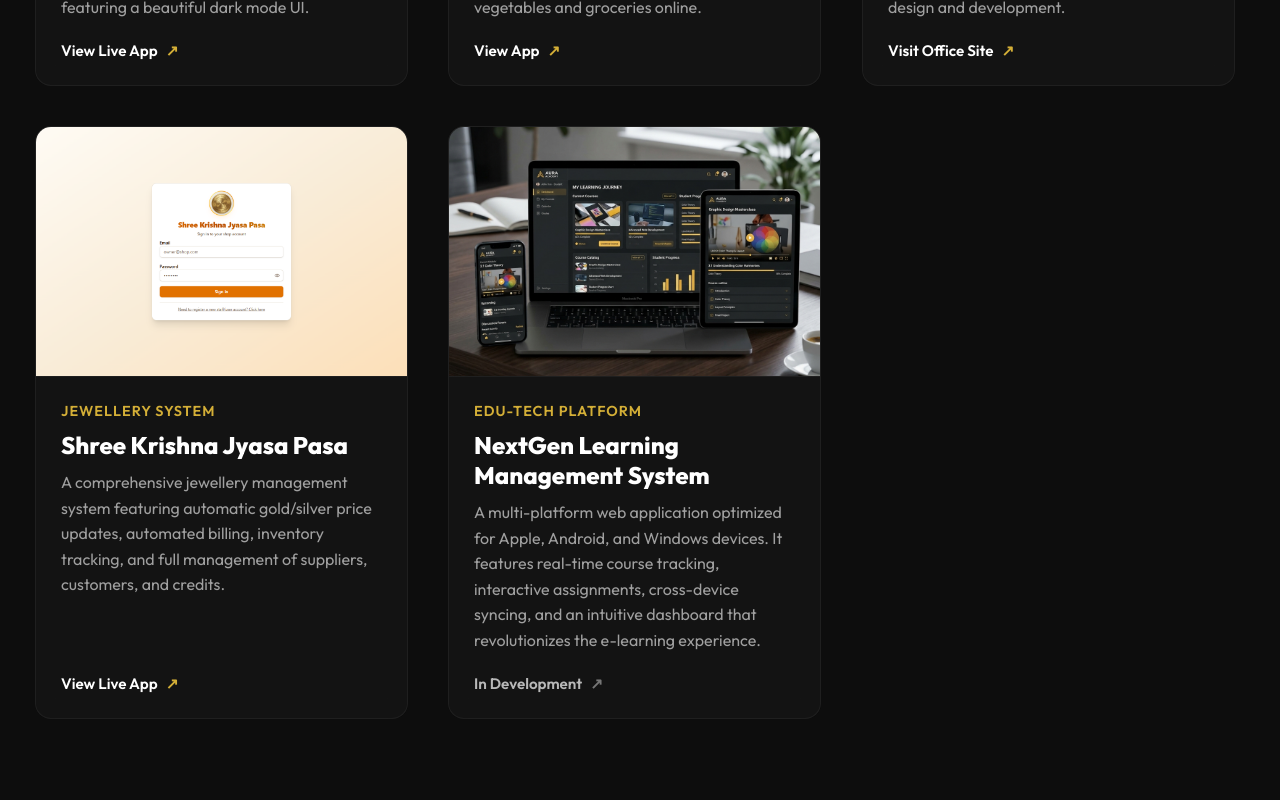
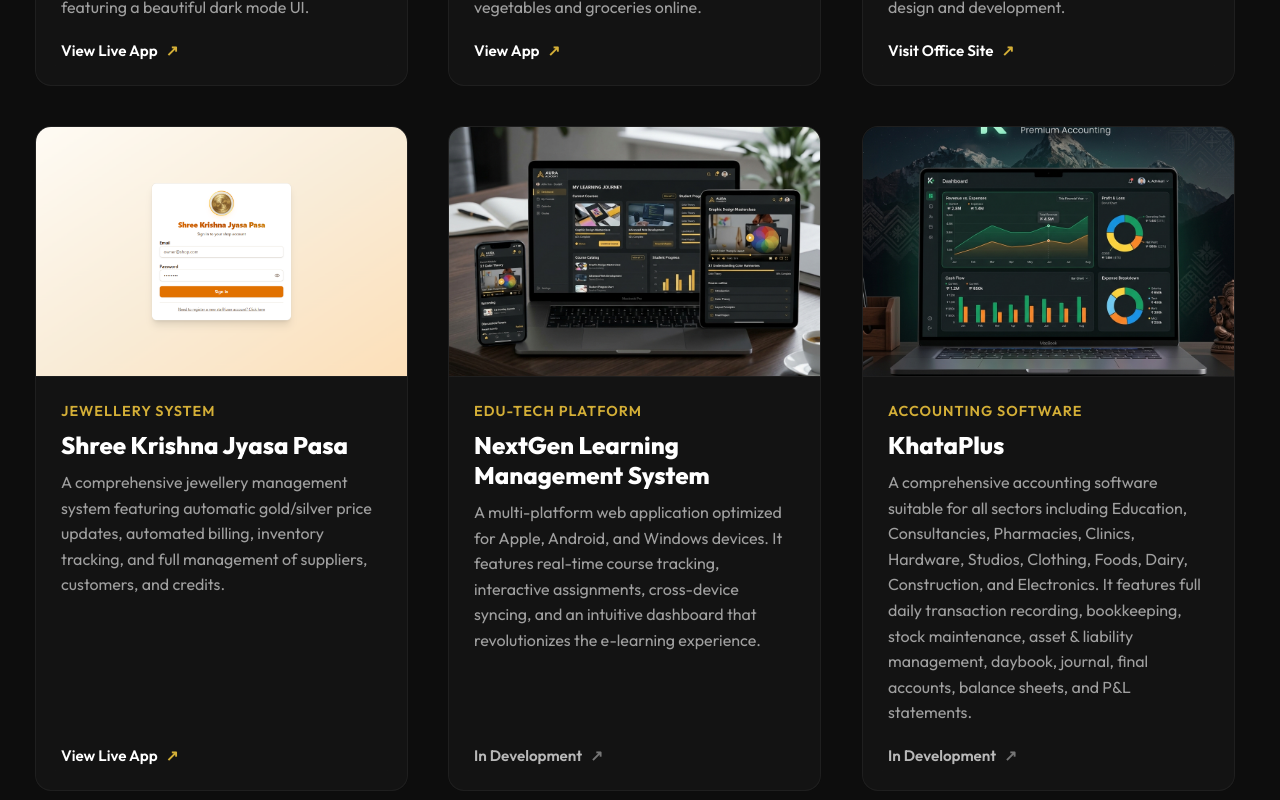
Before and after one commit to shakyamtech/shakya-portal, a React (Vite) app: page / in a window 1280 px wide. Shown: the part 2500-3300 px from the top of the page. Built offline with nearby package versions, Linux system fonts and the light colour scheme.

Commit message:
feat: Add KhataPlus project to portfolio

```diff
--- a/src/App.tsx
+++ b/src/App.tsx
@@ -481,6 +481,17 @@
               </div>
             </div>
 
+            {/* Project 6 */}
+            <div className="glass-panel project-card" style={{ overflow: 'hidden', display: 'flex', flexDirection: 'column' }}>
+              <img src="/images/project_khataplus.png" alt="KhataPlus" style={{ width: '100%', height: '250px', objectFit: 'cover', borderBottom: '1px solid rgba(255,255,255,0.05)' }} />
+              <div style={{ padding: '25px', flex: 1, display: 'flex', flexDirection: 'column' }}>
+                <span style={{ color: 'var(--accent)', fontSize: '0.9rem', fontWeight: 600, letterSpacing: '1px', textTransform: 'uppercase' }}>{t.work.tags.accountingSoftware}</span>
+                <h3 style={{ fontSize: '1.5rem', fontWeight: 700, margin: '10px 0', color: 'var(--text-primary)' }}>{t.work.projects.p6.title}</h3>
+                <p style={{ color: 'var(--text-secondary)', lineHeight: 1.6, flex: 1 }}>{t.work.projects.p6.desc}</p>
+                <a href="#" target="_blank" rel="noopener noreferrer" style={{ color: 'var(--text-primary)', textDecoration: 'none', fontWeight: 600, display: 'inline-flex', alignItems: 'center', gap: '8px', marginTop: '20px', fontSize: '0.95rem', transition: 'color 0.3s', pointerEvents: 'none', opacity: 0.7 }}>In Development <span style={{ color: 'var(--text-secondary)' }}>↗</span></a>
+              </div>
+            </div>
+
           </div>
         </div>
       </section>
--- a/src/translations.ts
+++ b/src/translations.ts
@@ -52,7 +52,8 @@
         mobileApp: "Mobile App",
         businessWebsite: "Business Website",
         jewellerySystem: "Jewellery System",
-        lmsSystem: "Edu-Tech Platform"
+        lmsSystem: "Edu-Tech Platform",
+        accountingSoftware: "Accounting Software"
       },
       btnViewApp: "View Live App",
       btnViewMobileApp: "View App",
@@ -77,6 +78,10 @@
         p5: {
           title: "NextGen Learning Management System",
           desc: "A multi-platform web application optimized for Apple, Android, and Windows devices. It features real-time course tracking, interactive assignments, cross-device syncing, and an intuitive dashboard that revolutionizes the e-learning experience."
+        },
+        p6: {
+          title: "KhataPlus",
+          desc: "A comprehensive accounting software suitable for all sectors including Education, Consultancies, Pharmacies, Clinics, Hardware, Studios, Clothing, Foods, Dairy, Construction, and Electronics. It features full daily transaction recording, bookkeeping, stock maintenance, asset & liability management, daybook, journal, final accounts, balance sheets, and P&L statements."
         }
       }
     },
@@ -160,7 +165,8 @@
         mobileApp: "मोबाइल एप",
         businessWebsite: "व्यावसायिक वेबसाइट",
         jewellerySystem: "गहना प्रणाली",
-        lmsSystem: "शैक्षिक प्रविधि"
+        lmsSystem: "शैक्षिक प्रविधि",
+        accountingSoftware: "लेखा सफ्टवेयर"
       },
       btnViewApp: "लाइभ एप हेर्नुहोस्",
       btnViewMobileApp: "एप हेर्नुहोस्",
@@ -185,6 +191,10 @@
         p5: {
           title: "नेक्स्टजेन लर्निङ म्यानेजमेन्ट सिस्टम (LMS)",
           desc: "एप्पल, एन्ड्रोइड, र विन्डोज उपकरणहरूको लागि अनुकूलित एक बहु-प्लेटफर्म वेब अनुप्रयोग। यसमा वास्तविक-समय पाठ्यक्रम ट्र्याकिङ, अन्तरक्रियात्मक असाइनमेन्टहरू, क्रस-डिभाइस सिंक, र ई-लर्निङ अनुभवलाई क्रान्तिकारी बनाउने सहज ड्यासबोर्ड समावेश छ।"
+        },
+        p6: {
+          title: "खाताप्लस",
+          desc: "सबै क्षेत्रहरू (शिक्षा, कन्सल्टेन्सी, फार्मेसी, क्लिनिक, हार्डवेयर, स्टुडियो, कपडा, खाद्य, डेरी, निर्माण, र इलेक्ट्रोनिक्स) को लागि उपयुक्त एक विस्तृत लेखा सफ्टवेयर। यसमा पूर्ण दैनिक कारोबार रेकर्डिङ, बुककिपिङ, स्टक मर्मत, सम्पत्ति र दायित्व व्यवस्थापन, डेबुक, जर्नल, अन्तिम खाता, वासलात, र नाफा-नोक्सान विवरण समावेश छ।"
         }
       }
     },
```
Also changed, not shown: public/images/project_khataplus.png (added).
